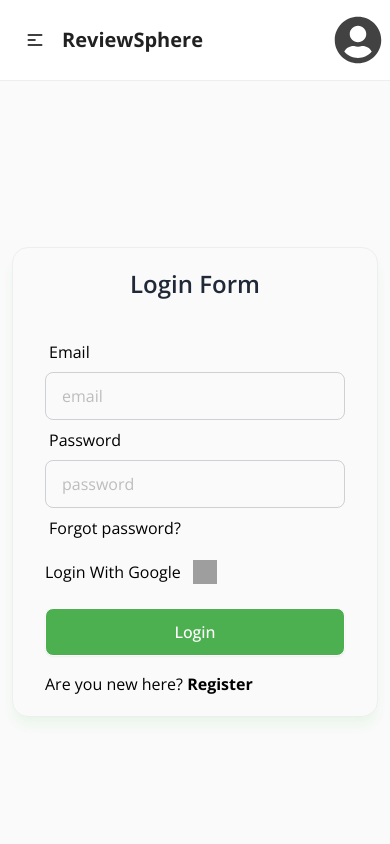
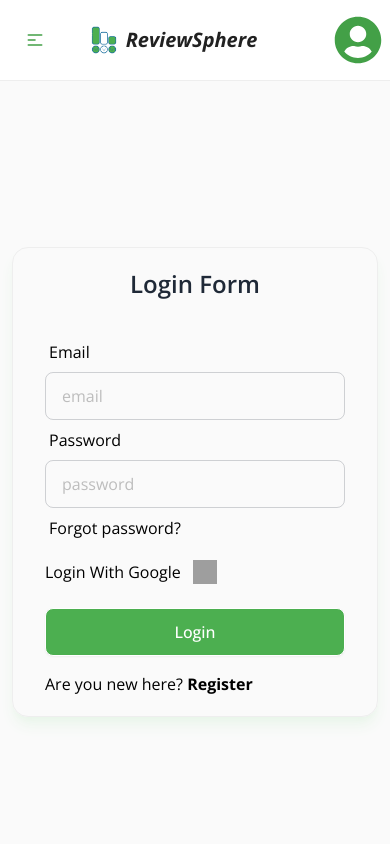
Before and after one commit to sanjitgh/review-sphere-client, a React (Vite) app: page /login in a window 390 px wide. Shown: the top 844 px of the page. Built offline with nearby package versions, Linux system fonts and the light colour scheme; no server answers; grey boxes are pictures that could not be loaded; a web font is replaced by a local one.

Commit message:
fix header items and color

```diff
--- a/src/components/Header.jsx
+++ b/src/components/Header.jsx
@@ -2,6 +2,7 @@ import { useContext } from "react";
 import { Link, NavLink } from "react-router-dom";
 import { AuthContext } from "../provaider/AuthProvaider";
 import { FaUserCircle } from "react-icons/fa";
+import imgLogo from "../assest/images/logo.png";
 import {
   Menu,
   MenuHandler,
@@ -18,7 +19,7 @@ const Header = () => {
     <>
       <NavLink
         className={({ isActive }) =>
-          isActive ? "border-b-green-500 border-b" : ""
+          isActive ? "border-b-green-600 border-b" : ""
         }
         to={"/"}
       >
@@ -26,7 +27,7 @@ const Header = () => {
       </NavLink>
       <NavLink
         className={({ isActive }) =>
-          isActive ? "border-b-green-500 border-b" : ""
+          isActive ? "border-b-green-600 border-b" : ""
         }
         to={"/services"}
       >
@@ -37,7 +38,7 @@ const Header = () => {
         <>
           <NavLink
             className={({ isActive }) =>
-              isActive ? "border-b-green-500 border-b" : ""
+              isActive ? "border-b-green-600 border-b" : ""
             }
             to={"/add-service"}
           >
@@ -45,7 +46,7 @@ const Header = () => {
           </NavLink>
           <NavLink
             className={({ isActive }) =>
-              isActive ? "border-b-green-500 border-b" : ""
+              isActive ? "border-b-green-600 border-b" : ""
             }
             to={"/my-service"}
           >
@@ -53,7 +54,7 @@ const Header = () => {
           </NavLink>
           <NavLink
             className={({ isActive }) =>
-              isActive ? "border-b-green-500 border-b" : ""
+              isActive ? "border-b-green-600 border-b" : ""
             }
             to={"/my-reviews"}
           >
@@ -64,7 +65,7 @@ const Header = () => {
         <>
           <NavLink
             className={({ isActive }) =>
-              isActive ? "border-b-green-500 border-b" : ""
+              isActive ? "border-b-green-600 border-b" : ""
             }
             to={"/login"}
           >
@@ -72,7 +73,7 @@ const Header = () => {
           </NavLink>
           <NavLink
             className={({ isActive }) =>
-              isActive ? "border-b-green-500 border-b" : ""
+              isActive ? "border-b-green-600 border-b" : ""
             }
             to={"/signup"}
           >
@@ -84,15 +85,14 @@ const Header = () => {
   );
   return (
     <div className="navbar py-4 border-b bg-white/70 backdrop-blur-lg text-black md:px-10 sticky top-0 z-[99]">
-      <div className="navbar-start">
+      <div className="navbar-start w-full md:w-1/2 justify-between md:justify-start">
         <div className="dropdown">
           <div tabIndex={0} role="button" className="btn btn-ghost lg:hidden">
             <svg
               xmlns="http://www.w3.org/2000/svg"
               className="h-5 w-5"
-              fill="none"
               viewBox="0 0 24 24"
-              stroke="currentColor"
+              stroke="#43a047 "
             >
               <path
                 strokeLinecap="round"
@@ -104,13 +104,17 @@ const Header = () => {
           </div>
           <ul
             tabIndex={0}
-            className="menu menu-sm dropdown-content bg-white rounded-box mt-3 w-52 p-4 shadow z-20 gap-3"
+            className="menu menu-sm dropdown-content bg-green-600 text-white rounded-lg mt-4 w-52 p-4 shadow z-20 gap-3"
           >
             {links}
           </ul>
         </div>
-        <Link to={"/"} className="text-xl sm:text-3xl text-gray-900 cursor-default font-bold logo">
-          ReviewSphere
+        <Link
+          to={"/"}
+          className="text-xl sm:text-3xl text-gray-900 cursor-default font-bold logo flex items-center gap-2"
+        >
+          <img className="md:w-10 md:h-10 w-7 h-7" src={imgLogo} alt="" />
+          <i>ReviewSphere</i>
         </Link>
       </div>
       <div className="navbar-center hidden lg:flex">
@@ -119,7 +123,7 @@ const Header = () => {
         </ul>
       </div>
       <div className="navbar-end gap-3 items-center">
-        <div className="relative text-2xl cursor-pointer flex items-center gap-2">
+        <div className="relative text-2xl cursor-pointer flex items-center gap-2 top-0">
           {user ? (
             <>
               <Menu>
@@ -132,8 +136,8 @@ const Header = () => {
                     src={user?.photoURL}
                   />
                 </MenuHandler>
-                <MenuList>
-                  <MenuItem className="flex items-center gap-2 ">
+                <MenuList className="mt-3 -ml-3 bg-green-600 text-white border-none">
+                  <MenuItem className="flex items-center gap-2">
                     <svg
                       width="16"
                       height="14"
@@ -145,7 +149,7 @@ const Header = () => {
                         fill-rule="evenodd"
                         clipRule="evenodd"
                         d="M1 0C0.734784 0 0.48043 0.105357 0.292893 0.292893C0.105357 0.48043 0 0.734784 0 1V13C0 13.2652 0.105357 13.5196 0.292893 13.7071C0.48043 13.8946 0.734784 14 1 14C1.26522 14 1.51957 13.8946 1.70711 13.7071C1.89464 13.5196 2 13.2652 2 13V1C2 0.734784 1.89464 0.48043 1.70711 0.292893C1.51957 0.105357 1.26522 0 1 0ZM11.293 9.293C11.1108 9.4816 11.01 9.7342 11.0123 9.9964C11.0146 10.2586 11.1198 10.5094 11.3052 10.6948C11.4906 10.8802 11.7414 10.9854 12.0036 10.9877C12.2658 10.99 12.5184 10.8892 12.707 10.707L15.707 7.707C15.8945 7.51947 15.9998 7.26516 15.9998 7C15.9998 6.73484 15.8945 6.48053 15.707 6.293L12.707 3.293C12.6148 3.19749 12.5044 3.12131 12.3824 3.0689C12.2604 3.01649 12.1292 2.9889 11.9964 2.98775C11.8636 2.9866 11.7319 3.0119 11.609 3.06218C11.4861 3.11246 11.3745 3.18671 11.2806 3.2806C11.1867 3.3745 11.1125 3.48615 11.0622 3.60905C11.0119 3.73194 10.9866 3.86362 10.9877 3.9964C10.9889 4.12918 11.0165 4.2604 11.0689 4.3824C11.1213 4.50441 11.1975 4.61475 11.293 4.707L12.586 6H5C4.73478 6 4.48043 6.10536 4.29289 6.29289C4.10536 6.48043 4 6.73478 4 7C4 7.26522 4.10536 7.51957 4.29289 7.70711C4.48043 7.89464 4.73478 8 5 8H12.586L11.293 9.293Z"
-                        fill="#90A4AE"
+                        fill="#fff"
                       />
                     </svg>
                     <Typography
@@ -162,7 +166,7 @@ const Header = () => {
           ) : (
             <>
               <div className="avatar">
-                <FaUserCircle className="text-5xl text-gray-800" />
+                <FaUserCircle className="text-5xl text-green-600" />
               </div>
             </>
           )}
```
Also changed, not shown: src/assest/images/logo.png (added), 1 other file (tests, documents, lock files or other folders).
